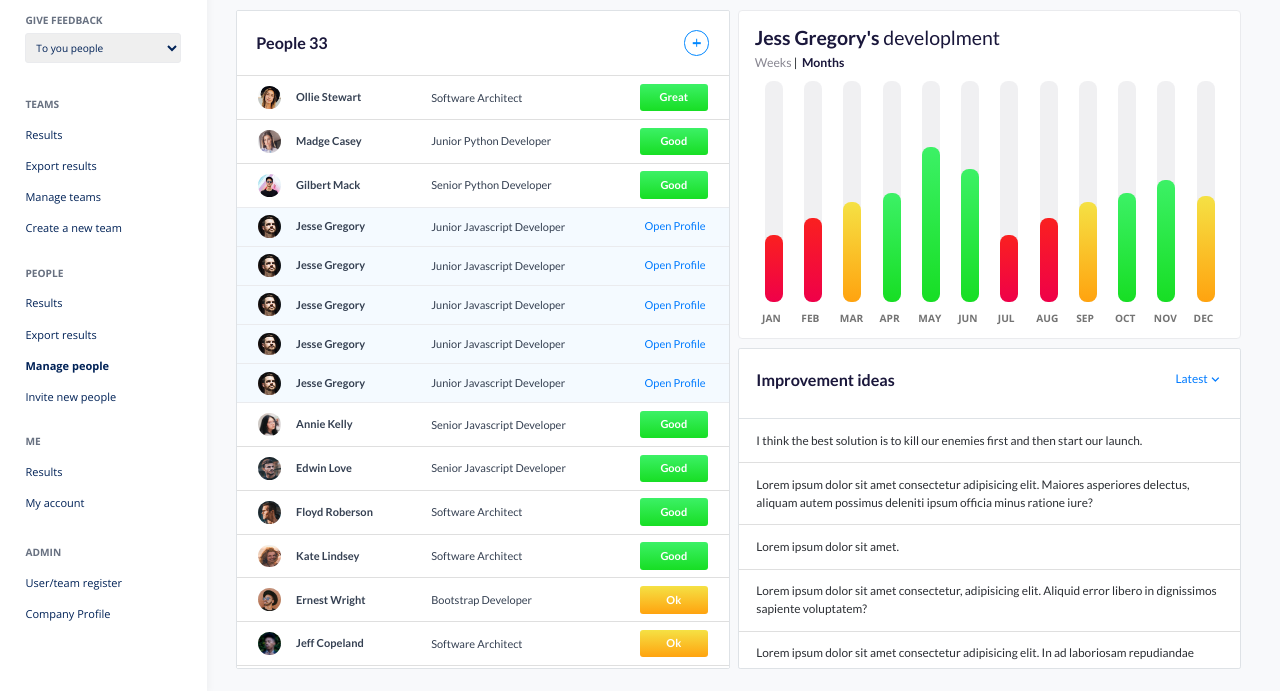
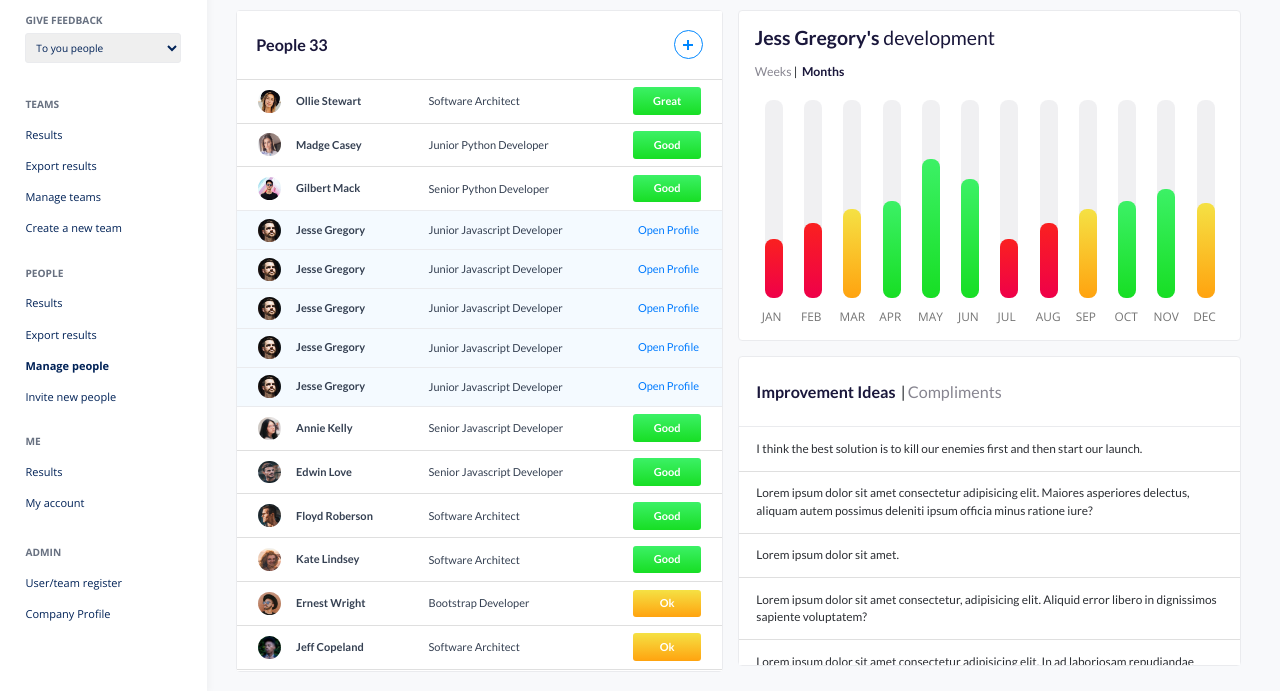
Before and after one commit to markrajk/dashboard-frontend-my-key-people-NEW, a plain HTML site: page index.html in a window 1280 px wide. Shown: the part 109-800 px from the top of the page. Drawn offline with nearby package versions, Linux system fonts and the light colour scheme.

Commit message:
second try

```diff
--- a/index.html
+++ b/index.html
@@ -83,7 +83,7 @@
 
         <div class="results-body">
             <div class="results-body-left">
-                <div class="people bg-white border rounded">
+                <div class="people bg-white">
                     <div class="card-header bg-white d-flex justify-content-between align-items-center">
                         <h3 class="m-0">People <span>33</span></h3>
                         <span class="add-btn"></span>
@@ -198,7 +198,7 @@
                 <div class="results-body-right-top">
                     <div class="graph-card bg-white graph-team-marketing">
                         <div class="graph-card-header">
-                            <h3><span>Jess Gregory's</span> developlment</h3>
+                            <h3><span>Jess Gregory's</span> development</h3>
                             <p class="choose"><a href="#">Weeks</a><span class="mx-1">|</span> <span class="active"><a href="#">Months</a></span> </p>
                         </div>
                         <div class="graph-card-body">
@@ -254,10 +254,9 @@
                     </div>
                 </div>
 
-                <div class="results-body-right-bottom border rounded bg-white">
-                        <div class="results-body-right-bottom-header border-bottom">
-                            <h3>Improvement ideas</h3>
-                            <a href="#">Latest<i class="material-icons md-18 align-middle">keyboard_arrow_down</i></a>
+                <div class="results-body-right-bottom bg-white">
+                        <div class="results-body-right-bottom-header">
+                            <p class="choose"><span class="active"><a href="#">Improvement Ideas</a></span> <span class="mx-1">|</span><a href="#">Compliments</a></p>
                         </div>
                         <div class="results-body-right-bottom-body">
                         <ul class="list-group list-group-flush">
--- a/scss/style.scss
+++ b/scss/style.scss
@@ -37,12 +37,12 @@ $red-gradient: linear-gradient(#fa2020, #ef0049);
 
 @mixin respond-v($breakpoint) {
   @if $breakpoint == desktop-xsm {
-    @media (max-height: 600px) {
+    @media (max-height: 480px) {
       @content;
     }
   }
   @if $breakpoint == desktop-sm {
-    @media (max-height: 750px) {
+    @media (max-height: 600px) {
       @content;
     }
   }
@@ -252,7 +252,8 @@ body {
 
     &-left {
       width: 50%;
-      padding-right: 1rem;
+      padding-right: 1.5%;
+
 
       @include respond(tablet) {
         width: 100%;
@@ -260,9 +261,12 @@ body {
 
       .people {
         max-height: 100% !important;
+        border: 1.5px solid #EAEBEE;
+        border-radius: 4px;
 
         & .card-header {
           padding: 2.3rem;
+
           & h3 {
             font-size: 1.9rem;
             font-weight: 700;
@@ -272,8 +276,8 @@ body {
           & .add-btn {
             display: inline-block;
             position: relative;
-            width: 3rem;
-            height: 3rem;
+            width: 29px;
+            height: 29px;
             border: 1.5px solid #0087ff;
             border-radius: 50%;
             cursor: pointer;
@@ -281,8 +285,8 @@ body {
             &::before {
               content: "";
               position: absolute;
-              width: 1rem;
-              height: 0.2rem;
+              width: 10px;
+              height: 2px;
               background-color: #0087ff;
               top: 50%;
               left: 50%;
@@ -292,8 +296,8 @@ body {
             &::after {
               content: "";
               position: absolute;
-              width: 0.2rem;
-              height: 1rem;
+              width: 2px;
+              height: 10px;
               background-color: #0087ff;
               top: 50%;
               left: 50%;
@@ -306,7 +310,7 @@ body {
           //max-height: calc(100% - 7.6rem);
           //height: 400px;
           //max-height: calc(100vh - 17rem -7.6rem);
-          height: calc(100vh - 17rem - 7.6rem);
+          max-height: calc(100vh - 17rem - 7.6rem);
           overflow-y: scroll;
           overflow-x: hidden;
           -ms-overflow-style: none; /* Internet Explorer 10+ */
@@ -383,7 +387,7 @@ body {
 
       &-top {
         height: 50%;
-        margin-bottom: 1rem;
+        margin-bottom: 3%;
         @include respond-v(desktop-sm) {
             height: calc(50% + 8.3rem);
           }
@@ -395,17 +399,28 @@ body {
         .graph-card {
           width: 100%;
           height: 100%;
+          //border-radius: 4px;
+          border: 1.5px solid #EAEBEE;
           border-radius: 4px;
-          border: solid 1.5px #eaebee;
 
           &-header {
             padding: 1.8rem;
-            padding-bottom: 0;
+            padding-bottom: 2%;
+            // margin-bottom: 0;
 
             h3 {
               font-size: 2.3rem;
               font-weight: 400;
               color: #1a173b;
+              padding-bottom: 2%;
+
+            //   @include respond-v(desktop-sm) {
+            //       padding-bottom: 1rem;
+            //   }
+
+            //   @include respond-v(desktop-xsm) {
+            //     padding-bottom: 1.3rem;
+            // }
 
               & span {
                   font-weight: 700;
@@ -432,12 +447,10 @@ body {
             height: calc(100% - 9.9rem - 2.6rem);
             padding-left: 3rem;
             padding-right: 3rem;
-            //padding-bottom: 4rem;
+            padding-bottom: 5%;
 
             & .bar {
               position: relative;
-              padding-bottom: 4rem;
-              //width: 16px;
               width: 4%;
               height: auto;
               border-radius: 8px;
@@ -449,6 +462,7 @@ body {
 
               @include respond(desktop-md) {
                   width: 6%;
+
               }
 
               &-fill {
@@ -475,18 +489,18 @@ body {
                 position: absolute;
                 white-space: nowrap;
                 left: 0;
-                bottom: -4%;
-                font-size: 1.2rem;
-                font-weight: 700;
+                bottom: -5%;
+                font-size: 1.4rem;
+                font-weight: 400;
                 color: rgba($color: #171717, $alpha: 0.6);
                 transform: translate(-15%, 100%);
                 @include respond(desktop-lg) {
-                  font-size: 1rem;
+                  font-size: 1.3rem;
                 }
 
-                @include respond(desktop-md) {
-                  font-size: 1rem;
-                }
+                // @include respond(desktop-md) {
+                //   font-size: 1rem;
+                // }
 
                 @include respond(desktop-sm) {
                   font-size: 1.2rem;
@@ -498,10 +512,6 @@ body {
       }
 
       &-bottom {
-        height: calc(50% - 1rem);
-        // @include respond-v(desktop-sm) {
-        //     display: none;
-        // }
         @include respond-v(desktop-sm) {
             height: calc(50% - 1rem - 8.3rem);
           }
@@ -509,40 +519,44 @@ body {
           @include respond-v(desktop-xsm) {
             display: none;
           }
+          border: 1.5px solid #EAEBEE;
+          border-radius: 4px;
 
         &-header {
             display: flex;
           height: 8.3rem;
           padding: 0 2.7rem;
           width: 100%;
-          display: flex;
-          justify-content: space-between;
+          align-items: center;
+        //   display: flex;
+        //   justify-content: space-between;
           padding: 2.5rem 2rem;
-
+          border-bottom: 1.5px solid #EAEBEE;
           @include respond-v(desktop-sm) {
             display: none;
           }
 
-          & h3 {
+          & .choose {
             font-size: 1.9rem;
-            font-weight: 700;
-            color: #1a173b;
-          }
-          & a {
-            font-size: 1.4rem;
-            white-space: nowrap;
+            margin-bottom: 0;
 
-            & i {
-              font-size: 1.8rem;
+            & a {
+              color: #878590;
+            }
+
+            & .active a {
+              font-weight: 700;
+              color: #1a173b;
             }
           }
         }
 
         &-body {
-            //height: 100%;
+            height: 100%;
 
           & .list-group-flush {
-            height: calc(50vh - 9.9rem - 2.6rem - 5.8rem);
+            //max-height: calc(50vh - 9.9rem - 2.6rem - 7rem );
+            max-height: calc(50vh - 9.9rem - 2.6rem - 6.7rem );
             overflow-y: scroll;
             overflow-x: hidden;
             -ms-overflow-style: none; /* Internet Explorer 10+ */
```
Also changed, not shown: css/style.css.
